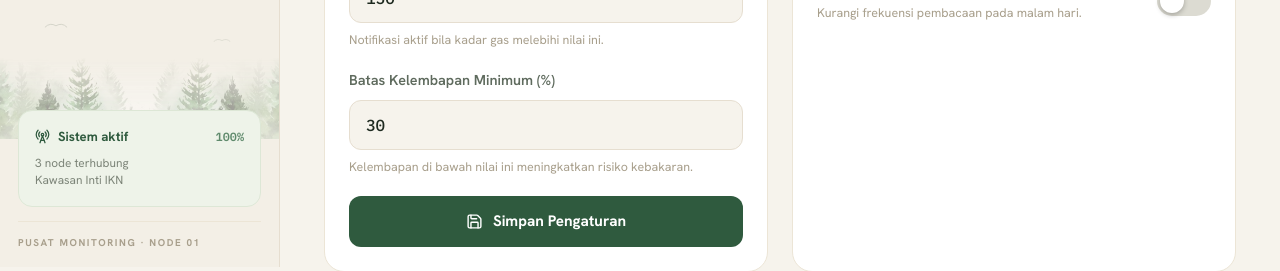
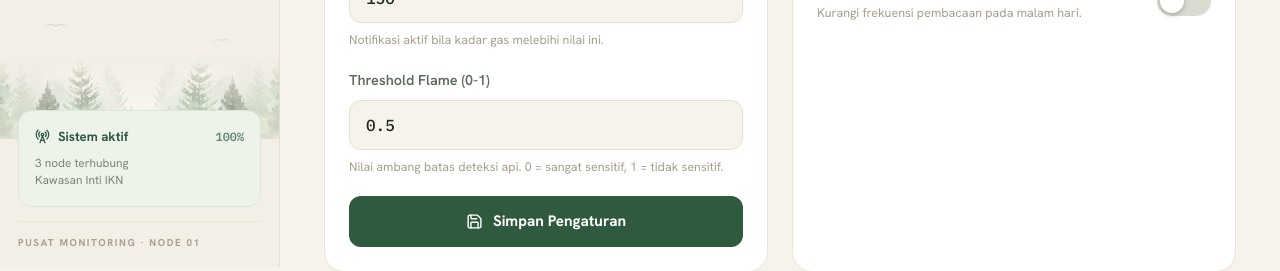
Before and after one commit to ChestaG4ans/web-forestguard-ikan, a React (Vite) app: page /pengaturan in a window 1280 px wide. Shown: the part 533-804 px from the top of the page. Built offline with nearby package versions, Linux system fonts and the light colour scheme; no server answers.

Commit message:
chore: replace kelembaban with flame threshold in settings

```diff
--- a/src/pages/Pengaturan.jsx
+++ b/src/pages/Pengaturan.jsx
@@ -8,7 +8,7 @@ import PageHeader from '../components/ui/PageHeader';
 const FIELDS = [
   { key: 'suhuMax', label: 'Batas Suhu Bahaya (°C)', help: 'Notifikasi aktif bila suhu melebihi nilai ini.' },
   { key: 'gasMax', label: 'Batas Gas Bahaya (PPM)', help: 'Notifikasi aktif bila kadar gas melebihi nilai ini.' },
-  { key: 'kelembapanMin', label: 'Batas Kelembapan Minimum (%)', help: 'Kelembapan di bawah nilai ini meningkatkan risiko kebakaran.' },
+  { key: 'flameThreshold', label: 'Threshold Flame (0-1)', help: 'Nilai ambang batas deteksi api. 0 = sangat sensitif, 1 = tidak sensitif.' },
 ];
 
 const PREFS = [
--- a/src/services/dataProvider.js
+++ b/src/services/dataProvider.js
@@ -387,7 +387,7 @@ export async function markAllAlertsRead() {
 // ============================================================
 
 const THRESHOLD_KEY = 'fg-thresholds';
-const DEFAULT_THRESHOLDS = { suhuMax: 48, gasMax: 150, kelembapanMin: 30 };
+const DEFAULT_THRESHOLDS = { suhuMax: 48, gasMax: 150, flameThreshold: 0.5 };
 
 export function getThresholds() {
   try {
```
